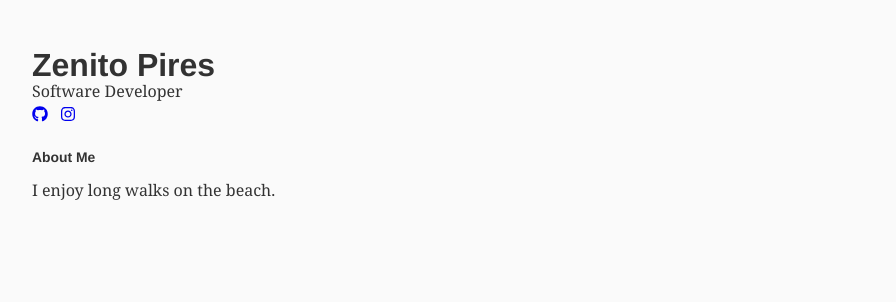
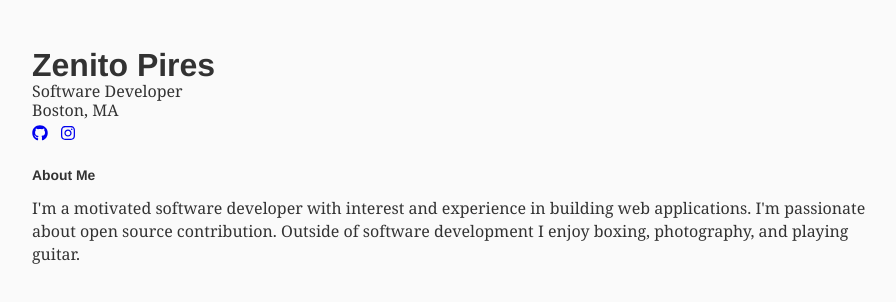
Before and after one commit to zenitopires/personal-site, a Gatsby site: page / in a window 1280 px wide. Shown: the whole page, without its empty margins (174-1070 px from the left). Built offline with nearby package versions, Linux system fonts and the light colour scheme; Gatsby itself is replaced by a stand-in of ours.

Commit message:
Updated aboutme page

```diff
--- a/src/components/aboutme.js
+++ b/src/components/aboutme.js
@@ -5,7 +5,9 @@ export default function AboutMe() {
     <div>
         <h5>About Me</h5>
         <p style={{ marginTop: `-0.6rem`}}>
-            I enjoy long walks on the beach.
+            I'm a motivated software developer with interest and experience in building web applications.
+            I'm passionate about open source contribution. Outside of software development I enjoy boxing,
+            photography, and playing guitar.
         </p>
     </div>);
 }
--- a/src/components/layout.js
+++ b/src/components/layout.js
@@ -12,6 +12,7 @@ export default function Layout({ children }) {
                     siteMetadata {
                         title
                         role
+                        location
                     }
                 }
             }
@@ -29,7 +30,11 @@ export default function Layout({ children }) {
                 </h1>
                 <p style={{diplay: `inline`, marginTop: `-0.2rem`}}>
                     {data.site.siteMetadata.role}
-                    <br/>
+                </p>
+                <p style={{ marginTop: `-1.7rem`}}>
+                    {data.site.siteMetadata.location}
+                </p>
+                <p style={{marginTop: `-1.5rem`}}>
                     <a href="https://github.com/zenitopires">
                     <FontAwesomeIcon
                         style={{ marginTop: `0.2rem`, marginRight: `0.8rem` }}
```
